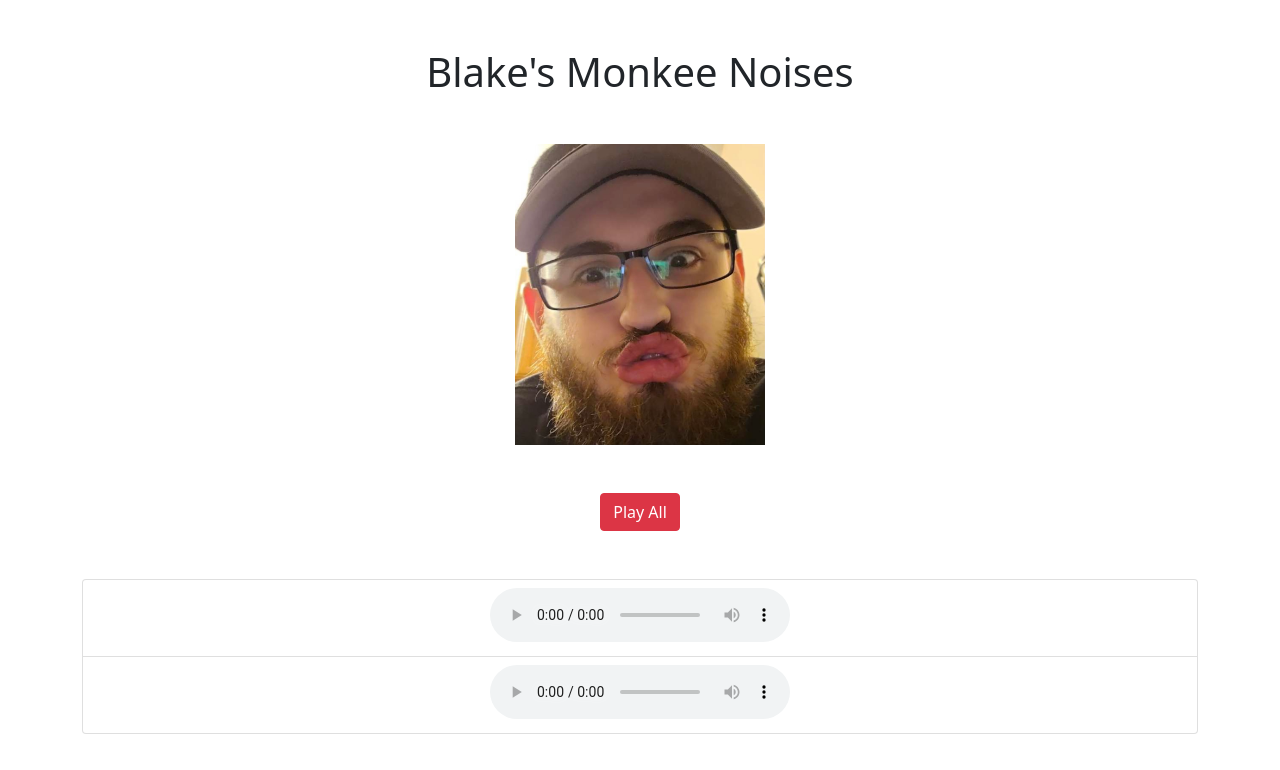
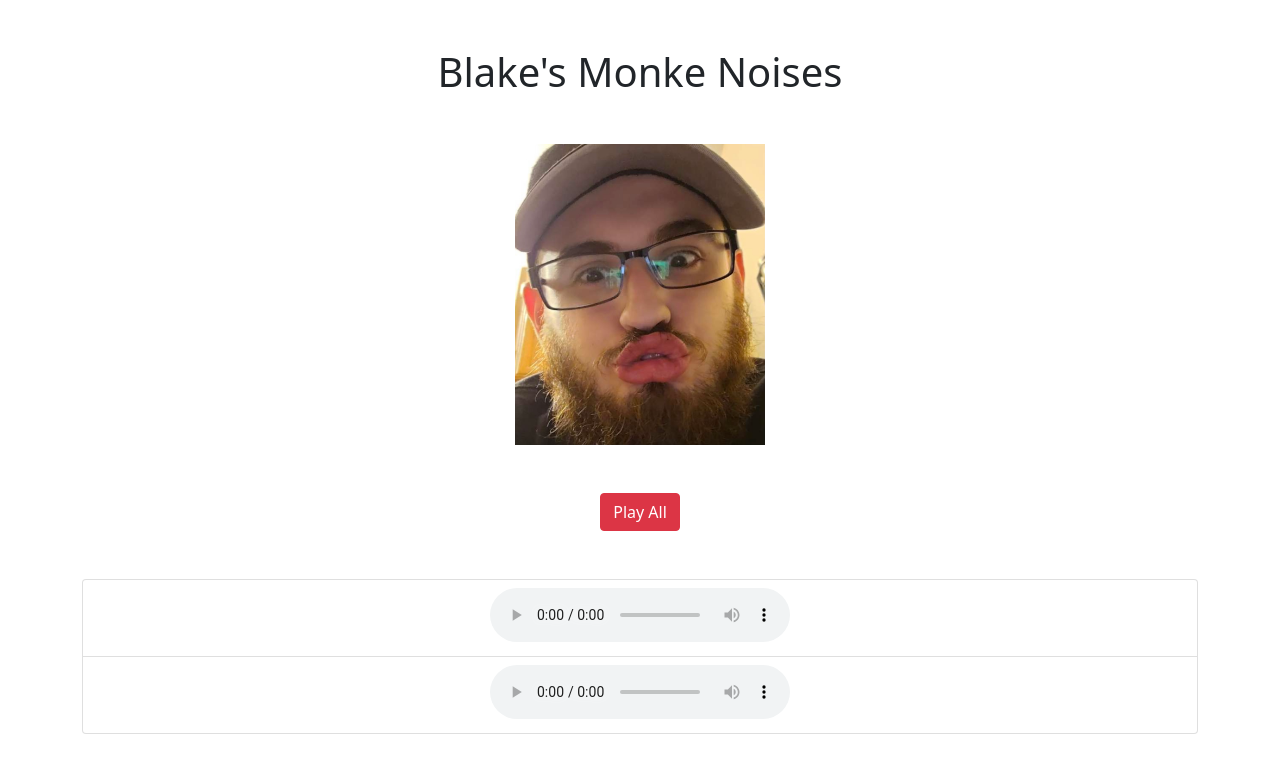
Before and after one commit to Vilasi/blakes-monkee-noises, a plain HTML site: page index.html in a window 1280 px wide. Drawn offline with nearby package versions, Linux system fonts and the light colour scheme.

Commit message:
Spelling correction

```diff
--- a/index.html
+++ b/index.html
@@ -21,7 +21,7 @@
   </head>
   <body>
     <div class="container">
-      <h1 class="text-center my-5">Blake's Monkee Noises</h1>
+      <h1 class="text-center my-5">Blake's Monke Noises</h1>
     </div>
     <div class="container">
       <img
```
